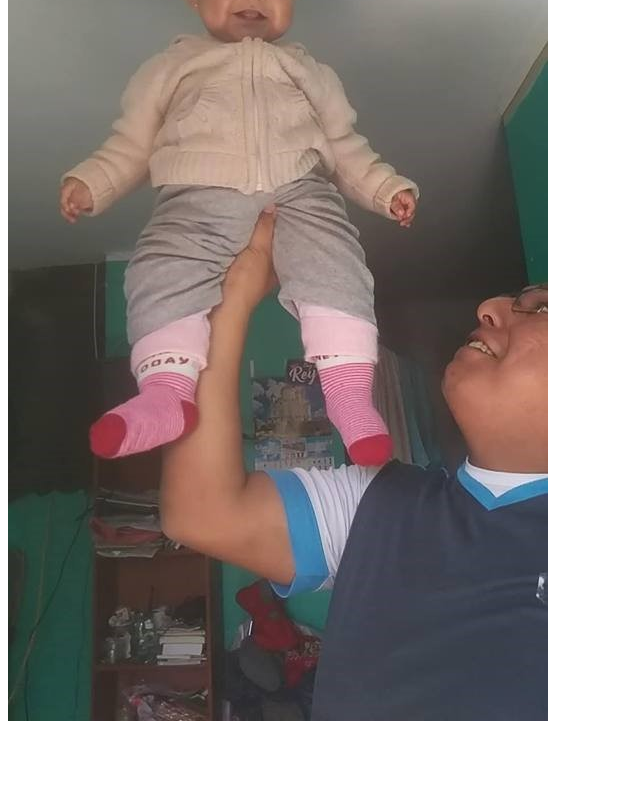
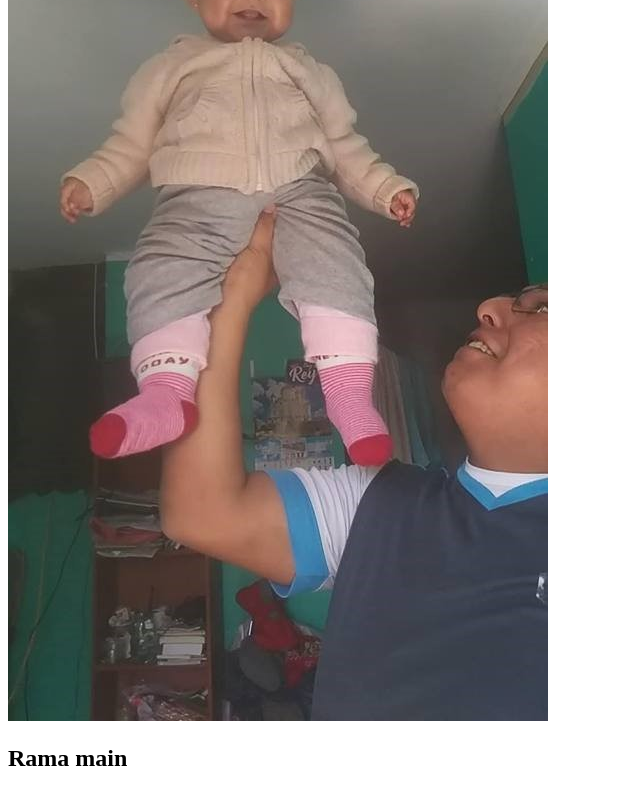
Before and after one commit to pedritoeldulce/ProbandoGIt, a plain HTML site: page pages/equipo.html in a window 1280 px wide. Shown: the part 319-1111 px from the top of the page, without its empty margins (0-640 px from the left). Before the commit the page ends 1052 px from the top, so only its background shows below. Drawn offline with Linux system fonts and the light colour scheme; files whose address does not match are found by name.

Commit message:
Agrega main a la pagina equipo

```diff
--- a/pages/equipo.html
+++ b/pages/equipo.html
@@ -8,5 +8,9 @@
 <body>
     <h1>NuestroEquipo</h1>
     <img src="images/noa.jpg" alt="noa">
+
+    <section>
+        <h2>Rama main</h2>
+    </section>
 </body>
 </html>
```
